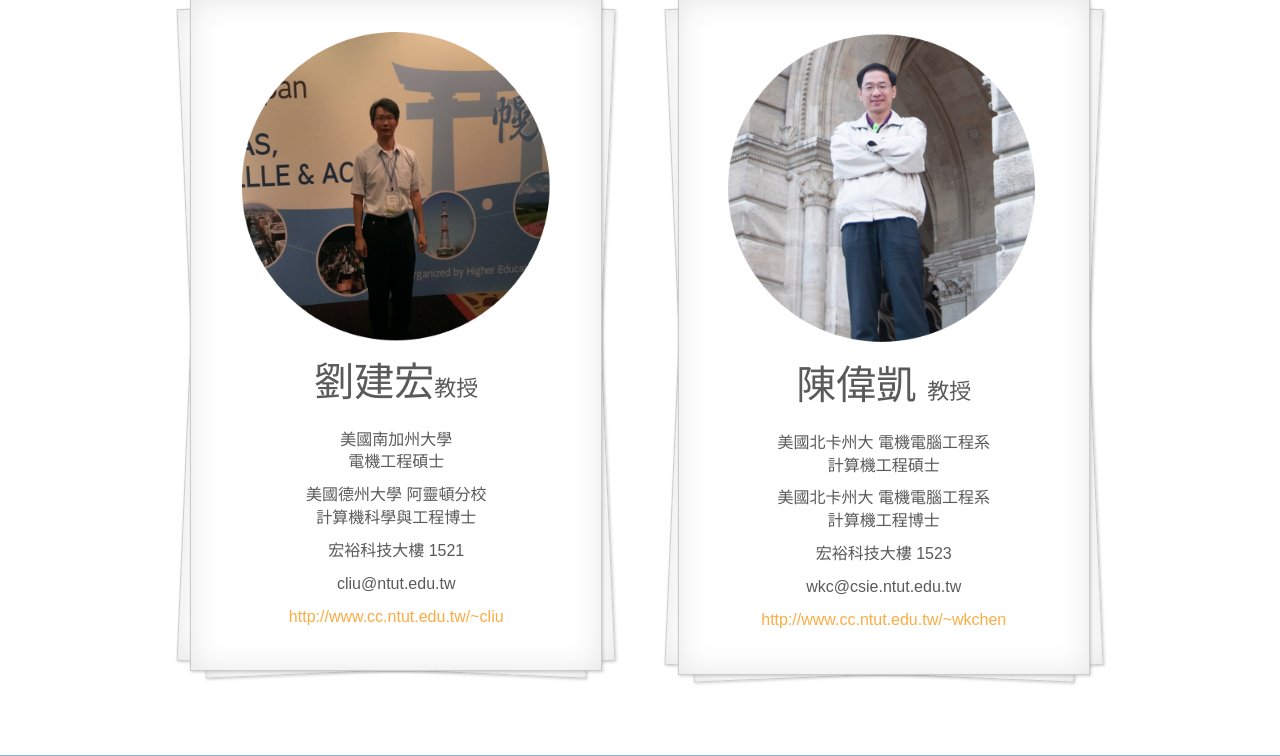
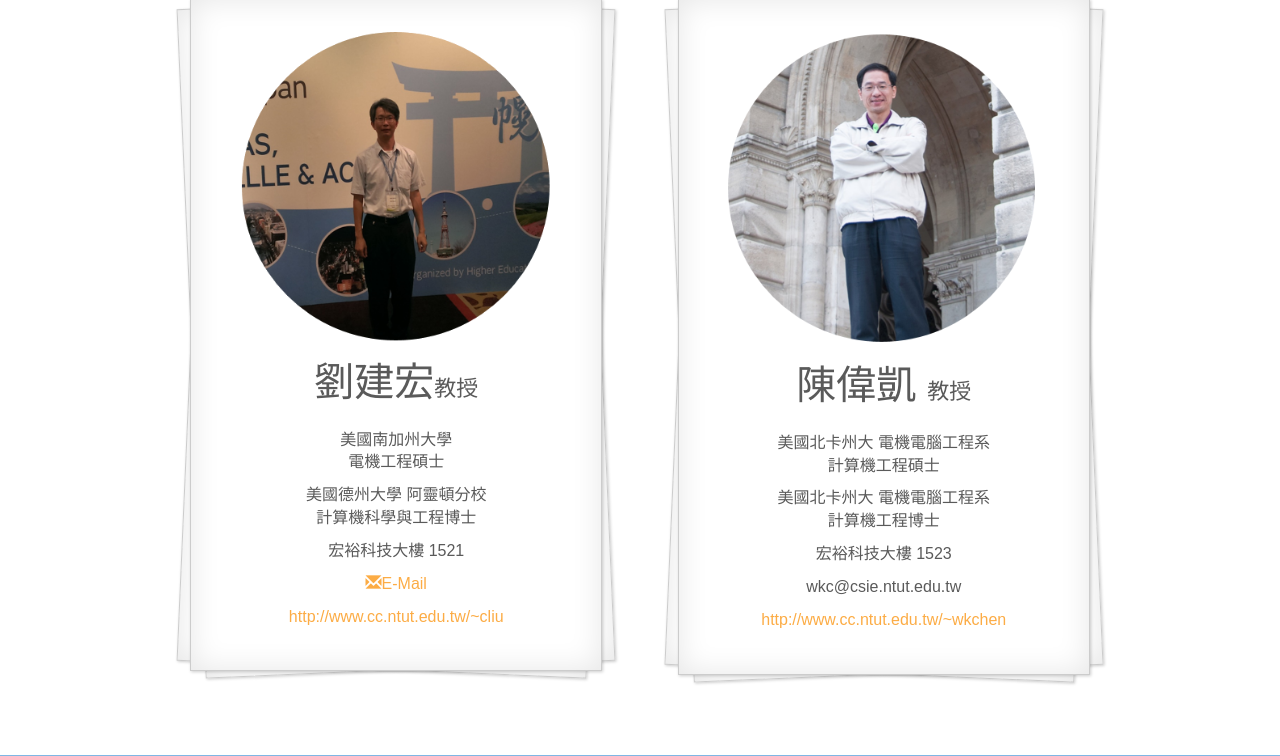
Before and after one commit to xtenzanx/LabWebsite_Test, a PHP site: page / in a window 1280 px wide. Shown: the part 981-1737 px from the top of the page. Run offline with PHP 8.4, Linux system fonts and the light colour scheme; some libraries are stand-ins or nearby versions.

Commit message:
email test

```diff
--- a/index.php
+++ b/index.php
@@ -111,7 +111,7 @@
                                 <p>美國南加州大學<br>電機工程碩士</p>
                                 <p>美國德州大學 阿靈頓分校<br>計算機科學與工程博士</p>
                                 <p>宏裕科技大樓 1521</p>
-                                <p>cliu@ntut.edu.tw</p>
+                                <p><a href="mailto:cliu@ntut.edu.tw"><span class="glyphicon glyphicon-envelope" aria-hidden="true"></span>E-Mail</a></p>
                                 <p><a href="http://www.cc.ntut.edu.tw/~cliu" target="blank">http://www.cc.ntut.edu.tw/~cliu</a></p>
                             </div>
                         </div>
```
